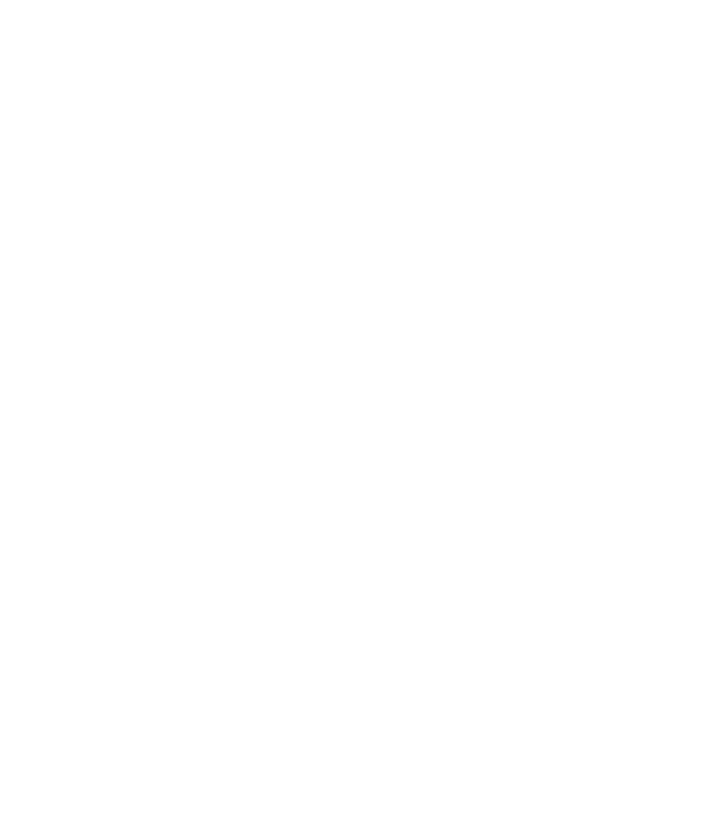
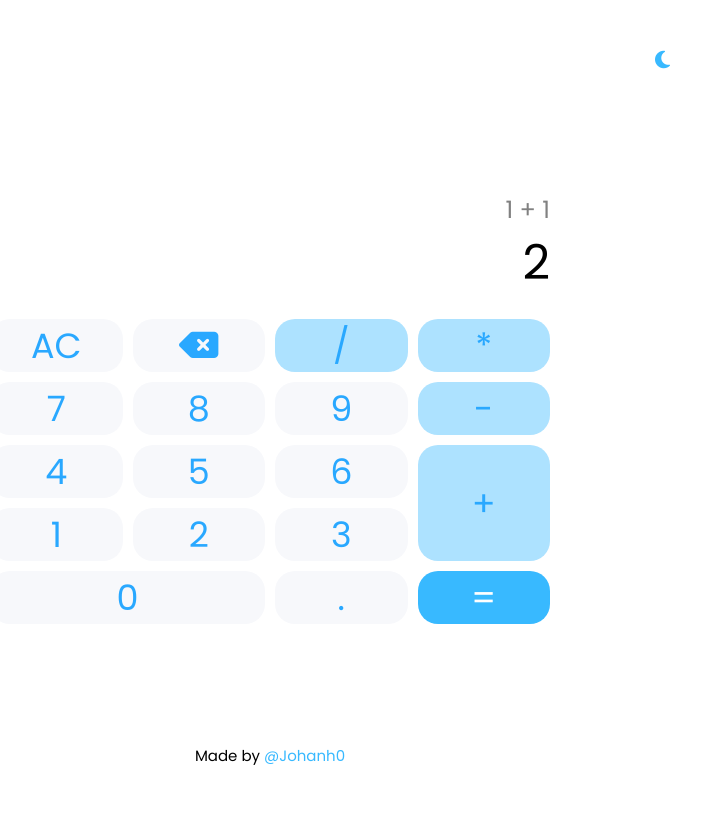
Before and after one commit to Johanh0/Calculator, a plain HTML site: page index.html in a window 1280 px wide. Shown: the whole page, without its empty margins (370-1071 px from the left). Drawn offline with Linux system fonts and the light colour scheme.

Commit message:
Dark mode added and also the basic styles for the calculator are done

```diff
--- a/css/styles.css
+++ b/css/styles.css
@@ -0,0 +1,244 @@
+@import url("https://fonts.googleapis.com/css2?family=Poppins:ital,wght@0,100;0,200;0,300;0,400;0,500;0,600;0,700;0,800;0,900;1,100;1,200;1,300;1,400;1,500;1,600;1,700;1,800;1,900&display=swap");
+
+:root {
+  /* Light Scheme Color */
+  --bg-color-lightScheme: #f7f8fb;
+  --text-color-lightScheme: #424242;
+  --primary-color-lightScheme: #38b9ff;
+  --secondary-color-lightScheme: #ade2ff;
+  --btn-color-lightScheme: #fff;
+
+  /* Dark Scheme Color */
+  --bg-color-darkScheme: #17181a;
+  --text-color-darkScheme: #fff;
+  --primary-color-darkScheme: #29a8ff;
+  --secondary-color-darkScheme: #005db2;
+  --btn-color-darkScheme: #303136;
+  --secondary-btn-color-darkScheme: #a5a5a5;
+
+  /* Colors */
+  --gray: #818181;
+}
+
+* {
+  box-sizing: border-box;
+  margin: 0;
+  padding: 0;
+}
+
+html {
+  font-size: 62.5%;
+  font-family: "Poppins", serif;
+}
+
+body {
+  display: grid;
+  height: fit-content;
+  min-height: 100vh;
+  grid-template-rows: auto 1fr auto;
+}
+
+body :where(header, main, footer) {
+  max-width: 900px;
+  width: 100%;
+  margin: 0 auto;
+  padding: 50px;
+}
+
+/* Dark Mode */
+body.dark--mode {
+  background-color: var(--bg-color-darkScheme);
+  color: var(--text-color-darkScheme);
+
+  & nav div i {
+    color: var(--primary-color-darkScheme);
+  }
+
+  & #AC,
+  #delete {
+    background-color: var(--gray);
+    color: var(--secondary-btn-color-darkScheme);
+  }
+
+  & .button.secondary--button,
+  #equal {
+    background-color: var(--secondary-color-darkScheme);
+    color: var(--primary-color-darkScheme);
+  }
+
+  & footer div p a {
+    color: var(--primary-color-darkScheme);
+  }
+}
+
+/* Nav */
+.nav {
+  display: flex;
+  justify-content: end;
+  width: 100%;
+  color: var(--primary-color-lightScheme);
+
+  & div i {
+    font-size: 2rem;
+    cursor: pointer;
+  }
+}
+
+main {
+  display: flex;
+  justify-content: center;
+  align-items: center;
+  width: 100%;
+  height: 100%;
+}
+
+.calculator__container {
+  display: flex;
+  flex-direction: column;
+  justify-content: center;
+  gap: 20px;
+  width: 100%;
+  max-width: 600px;
+  height: 100%;
+  padding: 20px;
+  background-color: transparent;
+  border-radius: 15px;
+}
+
+.result__container {
+  display: flex;
+  flex-direction: column;
+  align-items: end;
+
+  & .operation {
+    font-size: 2.4rem;
+    color: var(--gray);
+  }
+
+  & .result {
+    font-size: 4.8rem;
+  }
+}
+
+.buttons__container {
+  display: grid;
+  grid-template-areas:
+    "AC delete division multiplication"
+    "7 8 9 subtraction"
+    "4 5 6 addition"
+    "1 2 3 addition"
+    "zero zero dot equal";
+  grid-template-columns: repeat(4, 1fr);
+  grid-template-rows: repeat(5, 1fr);
+  gap: 10px;
+  width: 100%;
+  height: 100%;
+}
+
+#AC {
+  grid-area: AC;
+}
+
+#delete {
+  grid-area: delete;
+}
+
+#division {
+  grid-area: division;
+}
+
+#multiplication {
+  grid-area: multiplication;
+}
+
+div[data-number="7"] {
+  grid-area: "7";
+}
+
+div[data-number="8"] {
+  grid-area: " 8";
+}
+
+div[data-number="9"] {
+  grid-area: "9";
+}
+
+#subtraction {
+  grid-area: subtraction;
+}
+
+div[data-number="94"] {
+  grid-area: "4";
+}
+
+div[data-number="5"] {
+  grid-area: "5";
+}
+
+div[data-number="6"] {
+  grid-area: "6";
+}
+
+#addition {
+  grid-area: addition;
+}
+
+div[data-number="1"] {
+  grid-area: "1";
+}
+
+div[data-number="2"] {
+  grid-area: "2";
+}
+
+div[data-number="3"] {
+  grid-area: "3";
+}
+
+div[data-number="0"] {
+  grid-area: zero;
+}
+
+#dot {
+  grid-area: dot;
+}
+
+#equal {
+  grid-area: equal;
+  background-color: var(--primary-color-lightScheme);
+  color: white;
+}
+
+.button {
+  width: 100%;
+  height: 100%;
+  display: flex;
+  justify-content: center;
+  align-items: center;
+  font-size: 3.5rem;
+  border-radius: 20px;
+  cursor: pointer;
+  background-color: var(--bg-color-lightScheme);
+  color: var(--primary-color-darkScheme);
+
+  /* font-weight: bold; */
+}
+
+.button.secondary--button {
+  background-color: var(--secondary-color-lightScheme);
+}
+
+footer {
+  display: flex;
+  justify-content: center;
+  width: 100%;
+
+  & div p {
+    font-size: 1.5rem;
+
+    & a {
+      text-decoration: none;
+      color: var(--primary-color-lightScheme);
+    }
+  }
+}
--- a/index.html
+++ b/index.html
@@ -4,6 +4,95 @@
     <meta charset="UTF-8" />
     <meta name="viewport" content="width=device-width, initial-scale=1.0" />
     <title>Calculator</title>
+    <link
+      rel="stylesheet"
+      href="https://cdnjs.cloudflare.com/ajax/libs/font-awesome/6.6.0/css/all.min.css"
+      integrity="sha512-Kc323vGBEqzTmouAECnVceyQqyqdsSiqLQISBL29aUW4U/M7pSPA/gEUZQqv1cwx4OnYxTxve5UMg5GT6L4JJg=="
+      crossorigin="anonymous"
+      referrerpolicy="no-referrer"
+    />
+    <link rel="stylesheet" href="./css/styles.css" />
+    <script src="./js/app.js" defer></script>
   </head>
-  <body></body>
+  <body class="">
+    <header>
+      <nav class="nav">
+        <div>
+          <i id="colorModeToggle" class="fa-solid fa-moon"></i>
+        </div>
+      </nav>
+    </header>
+
+    <main>
+      <section class="calculator__container">
+        <div class="result__container">
+          <p class="operation">1 + 1</p>
+          <p class="result">2</p>
+        </div>
+
+        <div class="buttons__container">
+          <div class="button" id="AC">
+            <p>AC</p>
+          </div>
+          <div class="button" id="delete">
+            <i class="fa-solid fa-delete-left"></i>
+          </div>
+          <div class="button secondary--button" id="division">
+            <p>/</p>
+          </div>
+          <div class="button secondary--button" id="multiplication">
+            <p>*</p>
+          </div>
+          <div class="button number--button" data-number="7">
+            <p>7</p>
+          </div>
+          <div class="button number--button" data-number="8">
+            <p>8</p>
+          </div>
+          <div class="button number--button" data-number="9">
+            <p>9</p>
+          </div>
+          <div class="button secondary--button" id="subtraction">
+            <p>-</p>
+          </div>
+          <div class="button number--button" data-number="4">
+            <p>4</p>
+          </div>
+          <div class="button number--button" data-number="5">
+            <p>5</p>
+          </div>
+          <div class="button number--button" data-number="6">
+            <p>6</p>
+          </div>
+          <div class="button secondary--button" id="addition">
+            <p>+</p>
+          </div>
+          <div class="button number--button" data-number="1">
+            <p>1</p>
+          </div>
+          <div class="button number--button" data-number="2">
+            <p>2</p>
+          </div>
+          <div class="button number--button" data-number="3">
+            <p>3</p>
+          </div>
+          <div class="button number--button" data-number="0">
+            <p>0</p>
+          </div>
+          <div class="button number--button" id="dot">
+            <p>.</p>
+          </div>
+          <div class="button button--equal" id="equal">
+            <p>=</p>
+          </div>
+        </div>
+      </section>
+    </main>
+
+    <footer>
+      <div>
+        <p>Made by <a href="">@Johanh0</a></p>
+      </div>
+    </footer>
+  </body>
 </html>
--- a/js/app.js
+++ b/js/app.js
@@ -0,0 +1,16 @@
+const colorModeToggle = document.querySelector("#colorModeToggle");
+const bodyElement = document.querySelector("body");
+
+colorModeToggle.addEventListener("click", () => {
+  bodyElement.classList.toggle("dark--mode");
+
+  if (!bodyElement.classList.contains("dark--mode")) {
+    colorModeToggle.classList.remove("fa-sun");
+    colorModeToggle.classList.add("fa-moon");
+  }
+
+  if (bodyElement.classList.contains("dark--mode")) {
+    colorModeToggle.classList.remove("fa-moon");
+    colorModeToggle.classList.add("fa-sun");
+  }
+});
```
